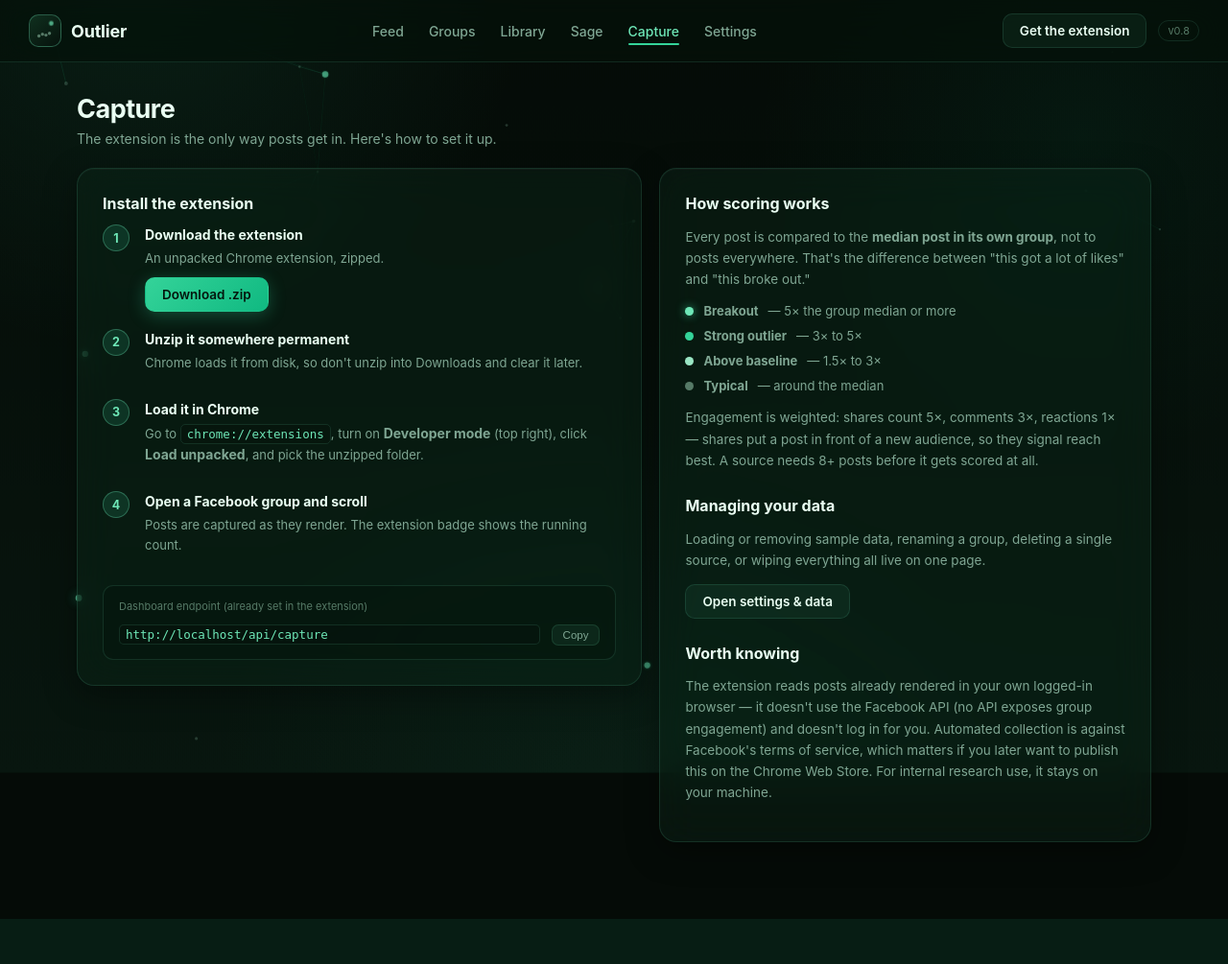
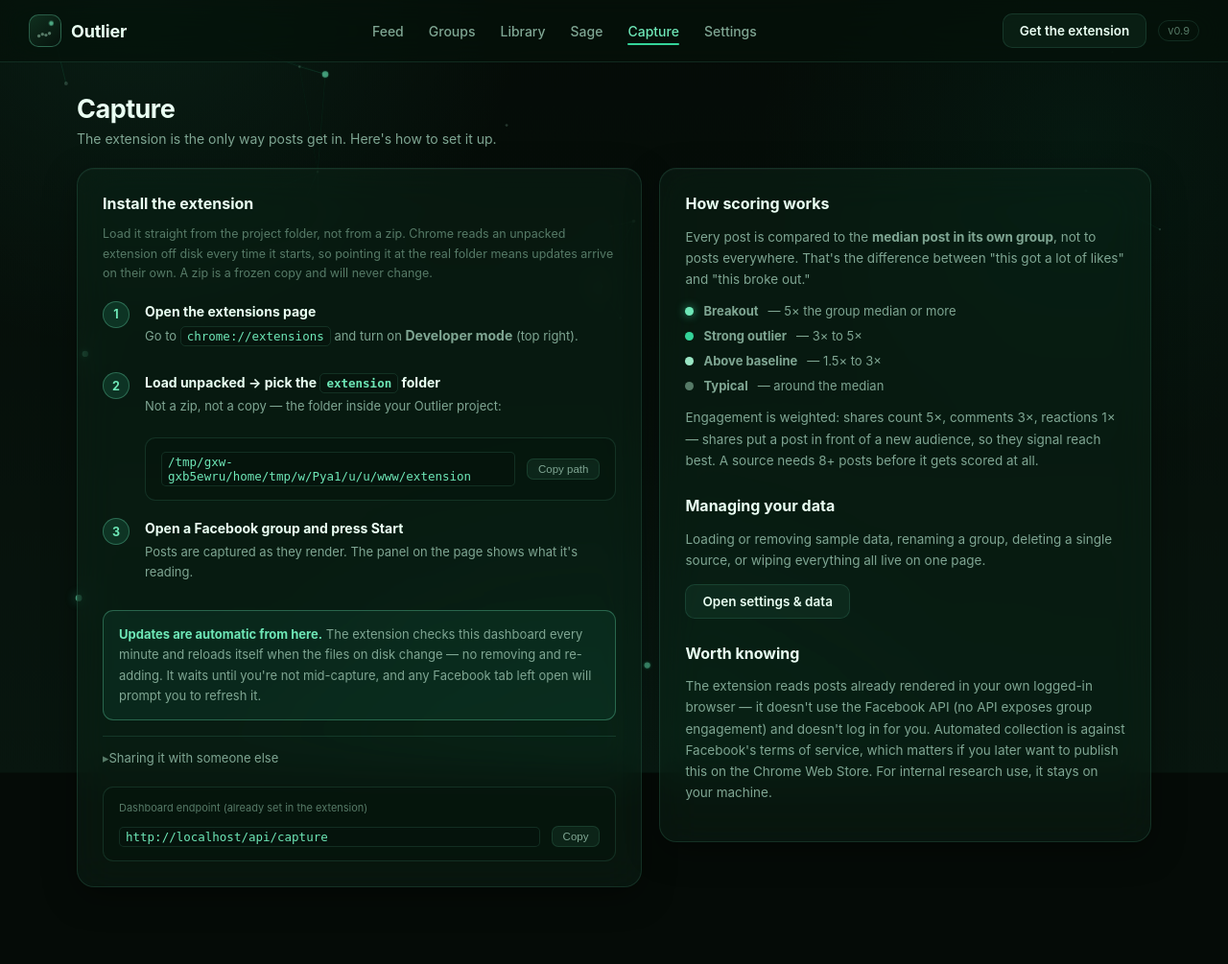
Before and after one commit to SimplyAgenticAI/Outlier, a Flask app: page /capture in a window 1280 px wide. Shown: the whole page at 96% size. Before the commit the page ends 958 px from the top, so only its background shows below. Run offline with Flask 3, Linux system fonts and the light colour scheme; data that the repository does not hold is empty; some libraries are stand-ins or nearby versions.

Commit message:
V0.9: Extension updates itself — no more remove and re-add
The reinstall loop was caused by the install instructions, not Chrome. They
said to download a zip and load the unzipped copy, which is a dead snapshot:
nothing changed in the project ever reached it, so every patch needed a
manual replace.

Two fixes:

Load from the project folder. Chrome reads an unpacked extension off disk on
every start, so pointing it at extension/ means changes are already there.
The Capture page now shows the absolute path with a copy button and explains
why a zip cannot update. The zip moves into a collapsed section, where it
belongs — it is for handing to someone without the project.

Self-update. /api/ping now reports the version from extension/manifest.json,
read live from disk rather than cached at boot. A chrome.alarms job compares
it to the running version each minute and calls chrome.runtime.reload(),
which re-reads the folder and adopts the new files.

Handled around it:
- Reload is deferred while a capture is running, so an update can't drop the
  in-memory queue mid-scroll
- A reload orphans content scripts in open tabs — every chrome.* call then
  throws. Those are now detected and the panel offers a Reload page button
  instead of appearing alive but doing nothing
- Auto-update can be switched off in the popup, which also shows the running
  version and flags when a newer one is on disk

Verified the server reports a manifest change with no restart: bumped the
version on disk, and /api/ping returned it immediately.

Co-Authored-By: Claude Opus 5 <noreply@anthropic.com>

```diff
--- a/app.py
+++ b/app.py
@@ -13,7 +13,7 @@ from demo_data import seed_demo_data
 
 app = Flask(__name__)
 
-APP_VERSION = "0.8"
+APP_VERSION = "0.9"
 
 # The extension posts cross-origin from facebook.com, so the ingest endpoints
 # need permissive CORS. Everything else is same-origin.
@@ -337,6 +337,10 @@ def capture():
     return render_template(
         "capture.html",
         recent_captures=recent,
+        # Absolute path to the folder Chrome should load, so the user can copy
+        # it rather than hunting for it.
+        extension_path=os.path.join(os.path.dirname(os.path.abspath(__file__)), "extension"),
+        extension_version=_extension_version(),
         has_data=db.has_any_posts(),
         version=APP_VERSION,
         active="capture",
@@ -346,12 +350,30 @@ def capture():
 # ---------------------------------------------------------------- ingest API
 
 
+def _extension_version():
+    """Read the version straight from the extension manifest on disk.
+
+    This is what makes self-update work: the file changes whenever the
+    extension does, so the running copy can notice it has fallen behind.
+    """
+    path = os.path.join(os.path.dirname(__file__), "extension", "manifest.json")
+    try:
+        with open(path, encoding="utf-8") as handle:
+            return json.load(handle).get("version", "0.0.0")
+    except (OSError, json.JSONDecodeError):
+        return "0.0.0"
+
+
 @app.route("/api/ping", methods=["GET", "POST", "OPTIONS"])
 def api_ping():
     """The extension calls this to confirm the dashboard is reachable."""
     if request.method == "OPTIONS":
         return "", 204
-    return jsonify({"ok": True, "version": APP_VERSION})
+    return jsonify({
+        "ok": True,
+        "version": APP_VERSION,
+        "extension_version": _extension_version(),
+    })
 
 
 @app.route("/api/capture", methods=["POST", "OPTIONS"])
--- a/static/css/outlier.css
+++ b/static/css/outlier.css
@@ -592,6 +592,35 @@ h2 { font-size: 16px; margin: 0 0 12px; font-weight: 650; }
 .post-card.is-demo { border-left: 2px solid rgba(217,180,95,0.45); }
 .source-card.is-demo { border-left: 2px solid rgba(217,180,95,0.45); }
 
+/* ------------------------------------------------------- install / update */
+
+.install-lead { margin: 0 0 18px; }
+
+.update-note {
+  margin-top: 20px; padding: 14px 16px; border-radius: 11px;
+  font-size: 13px; line-height: 1.65; color: var(--text-muted);
+  background: rgba(52,211,153,0.07);
+  border: 1px solid var(--border-lit);
+}
+.update-note b { color: var(--emerald-bright); }
+
+.share-details {
+  margin-top: 16px; padding-top: 14px;
+  border-top: 1px solid var(--border);
+}
+.share-details summary {
+  cursor: pointer; font-size: 13px; color: var(--text-muted);
+  list-style: none; transition: color 0.18s var(--ease);
+}
+.share-details summary::-webkit-details-marker { display: none; }
+.share-details summary::before {
+  content: "▸ "; color: var(--text-faint);
+  display: inline-block; transition: transform 0.2s var(--ease);
+}
+.share-details[open] summary::before { content: "▾ "; }
+.share-details summary:hover { color: var(--emerald-bright); }
+.share-details p { margin: 11px 0 13px; }
+
 /* ---------------------------------------------------------------- Sage */
 
 .sage-title { display: flex; align-items: center; gap: 14px; }
--- a/templates/capture.html
+++ b/templates/capture.html
@@ -13,38 +13,60 @@
 
   <div class="glass install-panel reveal spotlight">
     <h2>Install the extension</h2>
+    <p class="fine install-lead">
+      Load it straight from the project folder, not from a zip. Chrome reads an
+      unpacked extension off disk every time it starts, so pointing it at the
+      real folder means updates arrive on their own. A zip is a frozen copy and
+      will never change.
+    </p>
+
     <ol class="steps">
       <li>
         <span class="step-n">1</span>
         <div>
-          <b>Download the extension</b>
-          <p>An unpacked Chrome extension, zipped.</p>
-          <a class="btn btn-primary" href="{{ url_for('download_extension') }}">Download .zip</a>
+          <b>Open the extensions page</b>
+          <p>Go to <code>chrome://extensions</code> and turn on
+             <b>Developer mode</b> (top right).</p>
         </div>
       </li>
       <li>
         <span class="step-n">2</span>
         <div>
-          <b>Unzip it somewhere permanent</b>
-          <p>Chrome loads it from disk, so don't unzip into Downloads and clear it later.</p>
+          <b>Load unpacked → pick the <code>extension</code> folder</b>
+          <p>Not a zip, not a copy — the folder inside your Outlier project:</p>
+          <div class="endpoint-box">
+            <code id="ext-path">{{ extension_path }}</code>
+            <button class="copy-btn" data-copy-target="ext-path">Copy path</button>
+          </div>
         </div>
       </li>
       <li>
         <span class="step-n">3</span>
         <div>
-          <b>Load it in Chrome</b>
-          <p>Go to <code>chrome://extensions</code>, turn on <b>Developer mode</b>
-             (top right), click <b>Load unpacked</b>, and pick the unzipped folder.</p>
-        </div>
-      </li>
-      <li>
-        <span class="step-n">4</span>
-        <div>
-          <b>Open a Facebook group and scroll</b>
-          <p>Posts are captured as they render. The extension badge shows the running count.</p>
+          <b>Open a Facebook group and press Start</b>
+          <p>Posts are captured as they render. The panel on the page shows
+             what it's reading.</p>
         </div>
       </li>
     </ol>
+
+    <div class="update-note">
+      <b>Updates are automatic from here.</b>
+      The extension checks this dashboard every minute and reloads itself when
+      the files on disk change — no removing and re-adding. It waits until
+      you're not mid-capture, and any Facebook tab left open will prompt you to
+      refresh it.
+    </div>
+
+    <details class="share-details">
+      <summary>Sharing it with someone else</summary>
+      <p class="fine">
+        A zip is the right format for handing the extension to another person,
+        since they won't have the project folder. It won't auto-update for
+        them — they'll need a fresh zip each time.
+      </p>
+      <a class="btn btn-ghost" href="{{ url_for('download_extension') }}">Download .zip</a>
+    </details>
 
     <div class="endpoint-box">
       <span class="endpoint-label">Dashboard endpoint (already set in the extension)</span>
```
Also changed, not shown: extension/background.js (+48 -0 lines), extension/content.js (+43 -1 lines), extension/popup.html (+13 -0 lines), extension/popup.js (+33 -3 lines), extension/manifest.json.
